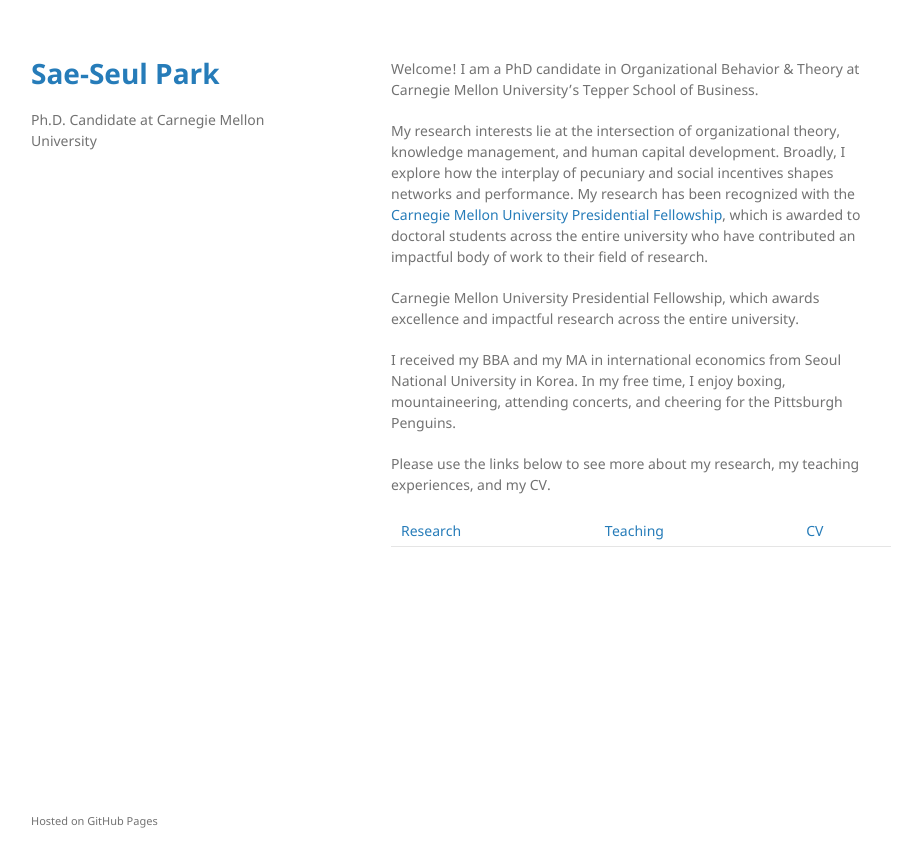
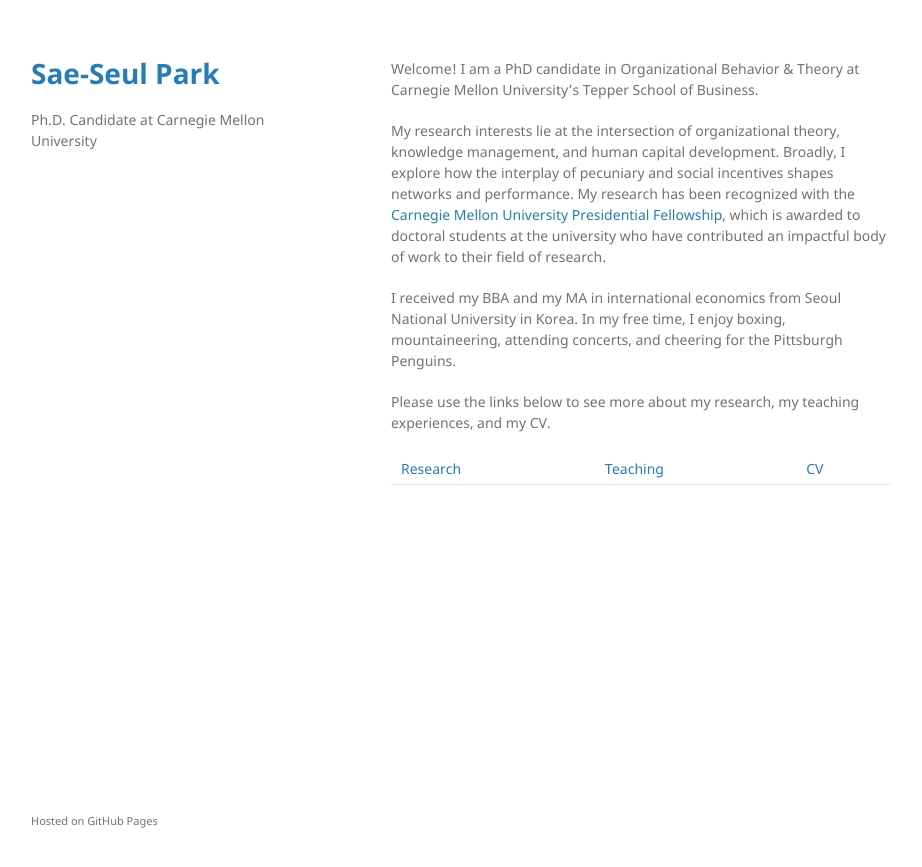
Before and after one commit to saepark/saepark.github.io, a Jekyll site: the page built from index.md, in a window 1280 px wide. Shown: the top 867 px of the page, without its empty margins (179-1101 px from the left). Built offline with Jekyll 4.4.1, drawn with Linux system fonts in a browser that asks for light colours; our own code applies the rules of GitHub Pages for plain Markdown files.

Commit message:
Update index.md

```diff
--- a/index.md
+++ b/index.md
@@ -1,8 +1,6 @@
 Welcome! I am a PhD candidate in Organizational Behavior & Theory at Carnegie Mellon University's Tepper School of Business.
 
-My research interests lie at the intersection of organizational theory, knowledge management, and human capital development. Broadly, I explore how the interplay of pecuniary and social incentives shapes networks and performance. My research has been recognized with the [Carnegie Mellon University Presidential Fellowship](https://www.cmu.edu/tepper/news/stories/2021/april/phd-fellowships-awarded.html), which is awarded to doctoral students across the entire university who have contributed an impactful body of work to their field of research.
-
-Carnegie Mellon University Presidential Fellowship, which awards excellence and impactful research across the entire university.
+My research interests lie at the intersection of organizational theory, knowledge management, and human capital development. Broadly, I explore how the interplay of pecuniary and social incentives shapes networks and performance. My research has been recognized with the [Carnegie Mellon University Presidential Fellowship](https://www.cmu.edu/tepper/news/stories/2021/april/phd-fellowships-awarded.html), which is awarded to doctoral students at the university who have contributed an impactful body of work to their field of research.
 
 I received my BBA and my MA in international economics from Seoul National University in Korea. In my free time, I enjoy boxing, mountaineering, attending concerts, and cheering for the Pittsburgh Penguins.
 
```
